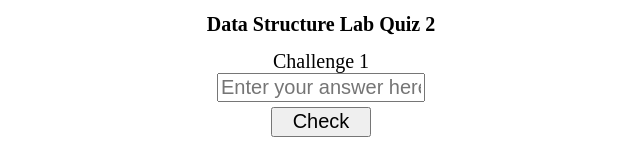
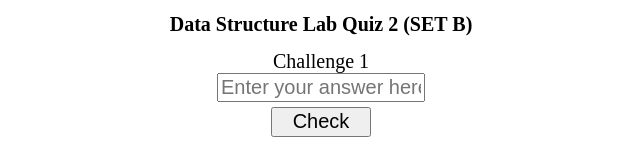
Before and after one commit to desmondyeoh/ta-datastruct-quiz, a plain HTML site: page index2.html in a window 1280 px wide. Shown: the top 160 px of the page, without its empty margins (319-959 px from the left). Drawn offline with nearby package versions, Linux system fonts and the light colour scheme.

Commit message:
Add files via upload

```diff
--- a/index2.html
+++ b/index2.html
@@ -5,7 +5,7 @@
 </head>
 <body>
     <center>
-        <h1>Data Structure Lab Quiz 2</h1>
+        <h1>Data Structure Lab Quiz 2 (SET B)</h1>
         Challenge 1<br>
         <input type="text" name="c1" id="c1" placeholder="Enter your answer here..." /><br>
         <button id="c1_btn">Check</button><br/><br/>
```
